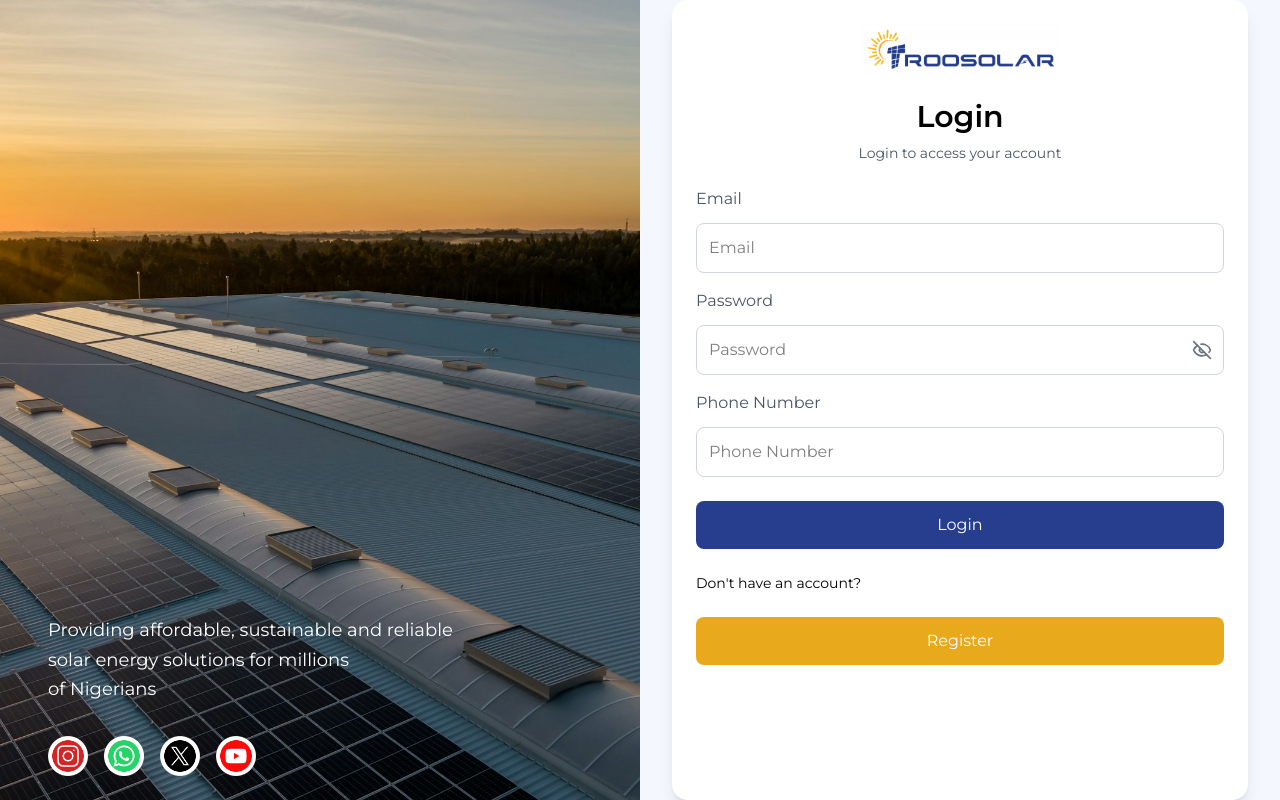
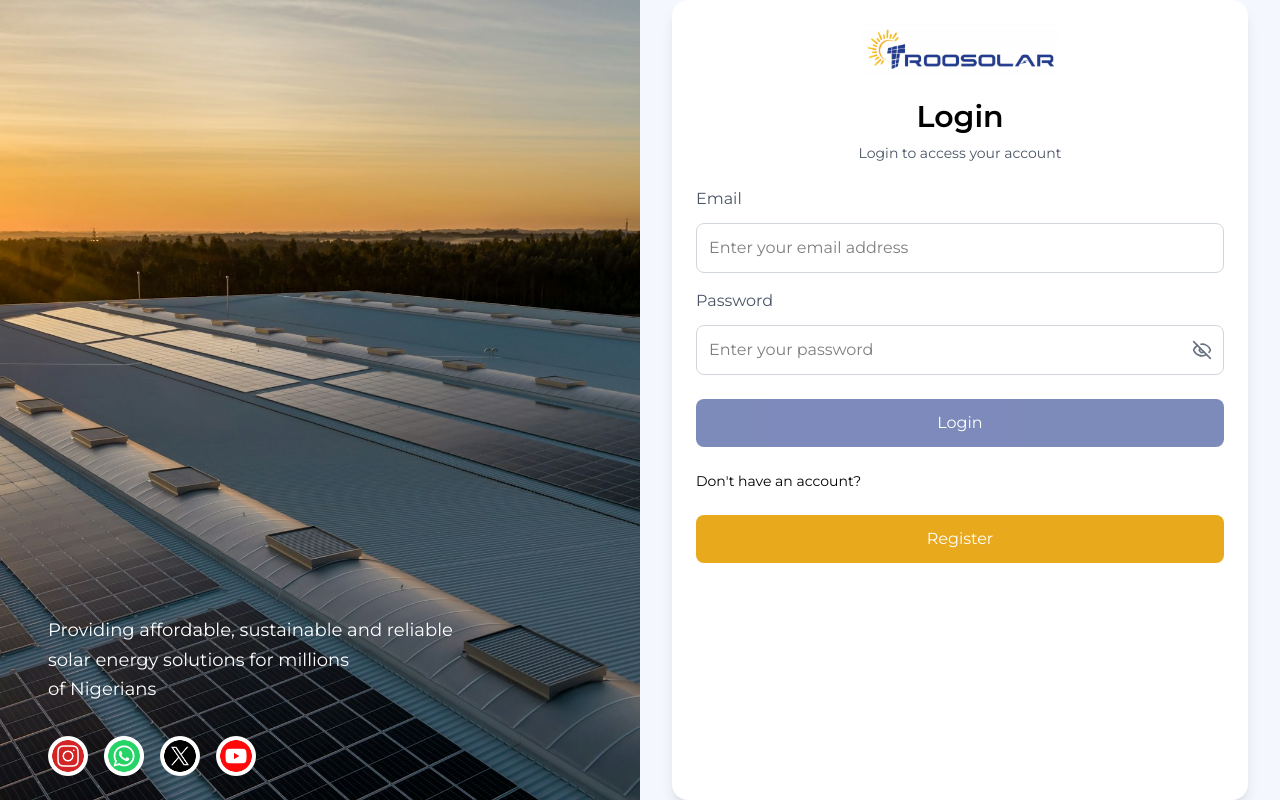
Before and after one commit to CodeCraftersgcuf/Troosolar_Dashboard, a React (Vite) app: page /login in a window 1280 px wide. Built offline with nearby package versions, Linux system fonts and the light colour scheme; a web font is replaced by a local one.

Commit message:
Corrected the Auth - Otp Issue.

```diff
--- a/package.json
+++ b/package.json
@@ -11,6 +11,7 @@
   },
   "dependencies": {
     "@tailwindcss/vite": "^4.1.11",
+    "axios": "^1.11.0",
     "lucide-react": "^0.525.0",
     "react": "^19.1.0",
     "react-dom": "^19.1.0",
--- a/src/Pages/Auth.jsx
+++ b/src/Pages/Auth.jsx
@@ -1,4 +1,3 @@
-
 import React, { useState } from "react";
 import { useLocation, useNavigate, Link } from "react-router-dom";
 import axios from "axios";
@@ -25,9 +24,29 @@ const Auth = () => {
   const [loading, setLoading] = useState(false);
   const [error, setError] = useState("");
 
+  // Function to check if all required fields are filled
+  const isFormValid = () => {
+    if (isLogin) {
+      // For login, only email and password are required
+      return formData.email.trim() !== "" && formData.password.trim() !== "";
+    } else {
+      // For registration, all fields except referral code are required
+      return (
+        formData.firstName.trim() !== "" &&
+        formData.surname.trim() !== "" &&
+        formData.email.trim() !== "" &&
+        formData.phone.trim() !== "" &&
+        formData.bvn.trim() !== "" &&
+        formData.password.trim() !== ""
+      );
+    }
+  };
+
   const handleChange = (e) => {
-    const { id, value } = e.target;
-    setFormData((prev) => ({ ...prev, [id]: value }));
+    const { id, name, value } = e.target;
+    const key = id || name; // ✅ fallback for mobile/custom inputs
+    if (!key) return;
+    setFormData((prev) => ({ ...prev, [key]: value }));
   };
 
   const handleSubmit = async (e) => {
@@ -48,11 +67,12 @@ const Auth = () => {
           role: "Admin",
         };
 
-      const { data } = await axios.post(
-        API.REGISTER,
-        payload,
-        { headers: { "Content-Type": "application/json", Accept: "application/json" } }
-      );
+        const { data } = await axios.post(API.REGISTER, payload, {
+          headers: {
+            "Content-Type": "application/json",
+            Accept: "application/json",
+          },
+        });
 
         navigate("/verification", {
           state: {
@@ -69,11 +89,12 @@ const Auth = () => {
           password: formData.password,
         };
 
-      const { data } = await axios.post(
-        API.LOGIN,
-        payload,
-        { headers: { "Content-Type": "application/json", Accept: "application/json" } }
-      );
+        const { data } = await axios.post(API.LOGIN, payload, {
+          headers: {
+            "Content-Type": "application/json",
+            Accept: "application/json",
+          },
+        });
 
         // Try common response shapes
         const token =
@@ -96,7 +117,9 @@ const Auth = () => {
         err?.response?.data?.message ||
         err?.response?.data?.error ||
         err?.message ||
-      (isLogin ? "Login failed. Please check your credentials." : "Registration failed. Please try again.");
+        (isLogin
+          ? "Login failed. Please check your credentials."
+          : "Registration failed. Please try again.");
       setError(msg);
       console.error("Auth error:", err?.response?.data || err);
     } finally {
@@ -109,7 +132,12 @@ const Auth = () => {
       {/* Desktop */}
       <div className="w-full h-screen sm:flex hidden overflow-clip">
         <div className="relative w-1/2 overflow-hidden">
-          <img src={assets.loginImage} alt="Login Visual" className="w-full h-full object-cover" loading="lazy" />
+          <img
+            src={assets.loginImage}
+            alt="Login Visual"
+            className="w-full h-full object-cover"
+            loading="lazy"
+          />
           <div className="absolute bottom-24 left-12 text-white w-[80%]">
             <p className="text-lg leading-relaxed">
               Providing affordable, sustainable and reliable <br />
@@ -129,28 +157,60 @@ const Auth = () => {
           <div className="w-[90%] max-w-[600px] p-6 bg-white rounded-2xl shadow-lg h-[100%] overflow-y-auto">
             <form className="space-y-6" onSubmit={handleSubmit}>
               <div className="text-center">
-                <img src={assets.logo} alt="Logo" className="w-[200px] mx-auto mb-6" loading="lazy" />
-                <h2 className="text-3xl font-semibold">{isLogin ? "Login" : "Create an Account"}</h2>
+                <img
+                  src={assets.logo}
+                  alt="Logo"
+                  className="w-[200px] mx-auto mb-6"
+                  loading="lazy"
+                />
+                <h2 className="text-3xl font-semibold">
+                  {isLogin ? "Login" : "Create an Account"}
+                </h2>
                 <p className="text-sm text-gray-600 mt-2">
-                  {isLogin ? "Login to access your account" : "Provide your personal information to help us know you better"}
+                  {isLogin
+                    ? "Login to access your account"
+                    : "Provide your personal information to help us know you better"}
                 </p>
               </div>
 
               <div className="space-y-4">
                 {!isLogin && (
                   <>
-                    <Input id="firstName" label="First Name" placeholder="First Name" value={formData.firstName} onChange={handleChange} />
-                    <Input id="surname" label="Surname" placeholder="Surname" value={formData.surname} onChange={handleChange} />
+                    <Input
+                      id="firstName"
+                      name="firstName" // ✅ ensure event key exists
+                      label="First Name"
+                      placeholder="First Name"
+                      value={formData.firstName}
+                      onChange={handleChange}
+                    />
+                    <Input
+                      id="surname"
+                      name="surname" // ✅
+                      label="Surname"
+                      placeholder="Surname"
+                      value={formData.surname}
+                      onChange={handleChange}
+                    />
                   </>
                 )}
 
-                <Input id="email" label="Email" placeholder="Email" type="email" value={formData.email} onChange={handleChange} />
+                <Input
+                  id="email"
+                  name="email" // ✅
+                  label="Email"
+                  placeholder="Enter your email address"
+                  type="email"
+                  value={formData.email}
+                  onChange={handleChange}
+                />
 
                 {/* ✅ Show password on desktop (moved out of sm:hidden) */}
                 <Input
                   id="password"
+                  name="password" // ✅
                   label="Password"
-                  placeholder="Password"
+                  placeholder="Enter your password"
                   isPassword={true}
                   hidePassword={hidePassword}
                   setHidePassword={setHidePassword}
@@ -160,25 +220,49 @@ const Auth = () => {
 
                 {!isLogin && (
                   <>
-                    <Input id="bvn" label="BVN Number" placeholder="BVN Number" type="number" value={formData.bvn} onChange={handleChange} />
-                    <Input id="code" label="Referral Code (Optional)" placeholder="Referral Code" type="text" value={formData.code} onChange={handleChange} />
+                    <Input
+                      id="bvn"
+                      name="bvn" // ✅
+                      label="BVN Number"
+                      placeholder="BVN Number"
+                      type="number"
+                      value={formData.bvn}
+                      onChange={handleChange}
+                    />
+                    <Input
+                      id="code"
+                      name="code" // ✅
+                      label="Referral Code (Optional)"
+                      placeholder="Referral Code"
+                      type="text"
+                      value={formData.code}
+                      onChange={handleChange}
+                    />
                   </>
                 )}
-
-                <Input id="phone" label="Phone Number" placeholder="Phone Number" type="tel" value={formData.phone} onChange={handleChange} />
               </div>
 
               {error && <p className="text-red-600 text-sm">{error}</p>}
 
               <button
                 type="submit"
-                disabled={loading}
+                disabled={loading || !isFormValid()}
                 className="w-full bg-[#273e8e] text-white py-3 rounded-lg transition duration-200 disabled:opacity-60"
               >
-                {loading ? (isLogin ? "Logging in..." : "Creating...") : (isLogin ? "Login" : "Create Account")}
+                {loading
+                  ? isLogin
+                    ? "Logging in..."
+                    : "Creating..."
+                  : isLogin
+                  ? "Login"
+                  : "Create Account"}
               </button>
 
-              <p className="text-start text-sm">{isLogin ? "Don't have an account?" : "I already have an account"}</p>
+              <p className="text-start text-sm">
+                {isLogin
+                  ? "Don't have an account?"
+                  : "I already have an account"}
+              </p>
 
               <Link
                 to={isLogin ? "/register" : "/login"}
@@ -203,18 +287,19 @@ const Auth = () => {
           <h1 className="text-2xl font-bold text-white">
             {isLogin ? "Login" : "Create an account"}
           </h1>
-          <p className="text-xs text-white">
+          <p className="text-[10px] text-white mt-3">
             {isLogin
               ? "Login to access your account"
               : "Provide your personal information to help us know you better"}
           </p>
         </div>
 
-        <form className="space-y-4 p-4 mt-24" onSubmit={handleSubmit}>
+        <form className="space-y-4 p-4 mt-24 py-9" onSubmit={handleSubmit}>
           {!isLogin && (
             <>
               <Input
                 id="firstName"
+                name="firstName" // ✅
                 label="First Name"
                 placeholder="First Name"
                 value={formData.firstName}
@@ -223,6 +308,7 @@ const Auth = () => {
               />
               <Input
                 id="surname"
+                name="surname" // ✅
                 label="Surname"
                 placeholder="Surname"
                 value={formData.surname}
@@ -234,8 +320,9 @@ const Auth = () => {
 
           <Input
             id="email"
-            label="Email"
-            placeholder="Email"
+            name="email" // ✅
+            label="Email Address"
+            placeholder="Enter your email address"
             type="email"
             value={formData.email}
             onChange={handleChange}
@@ -246,6 +333,7 @@ const Auth = () => {
             <>
               <Input
                 id="phone"
+                name="phone" // ✅
                 label="Phone Number"
                 placeholder="Phone Number"
                 type="tel"
@@ -255,6 +343,7 @@ const Auth = () => {
               />
               <Input
                 id="bvn"
+                name="bvn" // ✅
                 label="BVN Number"
                 placeholder="BVN Number"
                 type="number"
@@ -267,8 +356,9 @@ const Auth = () => {
 
           <Input
             id="password"
+            name="password" // ✅
             label="Password"
-            placeholder="Password"
+            placeholder="Enter your password"
             isPassword={true}
             hidePassword={hidePassword}
             setHidePassword={setHidePassword}
@@ -280,8 +370,9 @@ const Auth = () => {
           {!isLogin && (
             <Input
               id="code"
+              name="code" // ✅
               label="Referral Code (Optional)"
-              placeholder="Referral Code"
+              placeholder="Enter your referral code"
               type="number"
               value={formData.code}
               onChange={handleChange}
@@ -291,7 +382,8 @@ const Auth = () => {
 
           <button
             type="submit"
-            className="w-full bg-[#273e8e] text-white py-3 rounded-full"
+            disabled={loading || !isFormValid()}
+            className="w-full bg-[#273e8e] text-white py-3 rounded-full disabled:opacity-60"
           >
             {isLogin ? "Login" : "Create Account"}
           </button>
@@ -299,13 +391,12 @@ const Auth = () => {
           <p className={isLogin ? "text-start text-sm" : "text-start text-sm"}>
             {isLogin ? "I don't have an account" : "I already have an account"}
           </p>
-
-          <button
-            type="button"
-            className="w-full bg-[#e8a91d] text-white py-3 rounded-full"
+          <Link
+            to={isLogin ? "/register" : "/login"}
+            className="block text-center w-full bg-[#e8a91d] text-white py-3 rounded-lg transition duration-200"
           >
-            {isLogin ? "Create Account" : "Login"}
-          </button>
+            {isLogin ? "Register" : "Login"}
+          </Link>
         </form>
       </div>
     </>
--- a/src/Pages/Otp.jsx
+++ b/src/Pages/Otp.jsx
@@ -20,13 +20,13 @@ const Otp = () => {
 
   // Prefill if OTP passed from register (dev convenience)
   useEffect(() => {
-    if (state?.otp) {
-      const s = String(state.otp).slice(0, OTP_LENGTH).split("");
-      setDigits((prev) => prev.map((_, i) => s[i] ?? ""));
-    }
-    // focus first input
+    // Initialize all digits to empty
+    setDigits(Array(OTP_LENGTH).fill(""));
+
+    // Focus the first input
     inputsRef.current?.[0]?.focus();
-  }, [state?.otp]);
+  }, []); // Empty dependency array, runs only once on mount
+
 
   // countdown
   useEffect(() => {
```
Also changed, not shown: 1 other file (tests, documents, lock files or other folders). Lines whose indentation alone changed are shown as unchanged.
